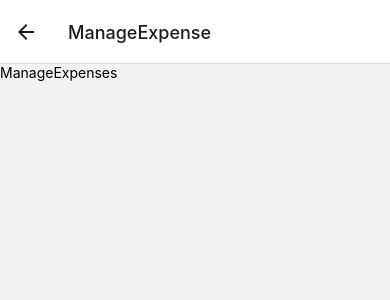
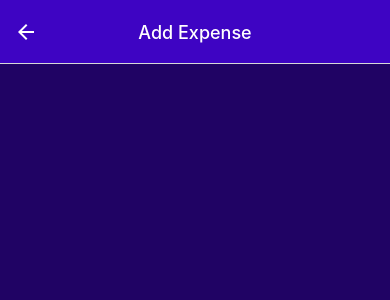
Before and after one commit to sukru-kolay/ExpenseTracker, a React Native app: screen /ManageExpense in a window 390 px wide. Shown: the top 300 px of the page. Built offline with nearby package versions, Linux system fonts and the light colour scheme.

Commit message:
manage expense screen updated

```diff
--- a/App.js
+++ b/App.js
@@ -17,7 +17,7 @@
 const ExpensesOverview = () => {
   return (
     <BottomTabs.Navigator
-      screenOptions={{
+      screenOptions={({navigation}) => ({
         headerStyle: {
           backgroundColor: GlobalStyles.colors.primary500,
         },
@@ -31,10 +31,10 @@
             icon="add"
             size={30}
             color={tintColor}
-            onPress={() => console.log('Pressed')}
+            onPress={() => navigation.navigate('ManageExpense')}
           />
         ),
-      }}>
+      })}>
       <BottomTabs.Screen
         name="RecentExpenses"
         component={RecentExpenses}
@@ -65,7 +65,14 @@
     <>
       <StatusBar />
       <NavigationContainer>
-        <Stack.Navigator>
+        <Stack.Navigator
+          screenOptions={{
+            headerStyle: {
+              backgroundColor: GlobalStyles.colors.primary500,
+            },
+            headerTintColor: 'white',
+            headerTitleAlign: 'center',
+          }}>
           <Stack.Screen
             name="ExpensesOverview"
             component={ExpensesOverview}
@@ -73,7 +80,14 @@
               headerShown: false,
             }}
           />
-          <Stack.Screen name="ManageExpense" component={ManageExpenses} />
+          <Stack.Screen
+            name="ManageExpense"
+            component={ManageExpenses}
+            options={{
+              title: 'Manage Expense',
+              presentation: 'modal', // ios da görünür androidde görünmez
+            }}
+          />
         </Stack.Navigator>
       </NavigationContainer>
     </>
--- a/src/components/ExpensesOutput/ExpenseItem.js
+++ b/src/components/ExpensesOutput/ExpenseItem.js
@@ -2,12 +2,15 @@
 import React from 'react';
 import {GlobalStyles} from '../../constants/styles';
 import {getFormattedDate} from '../../utils/Date';
-
-const ExpenseItem = ({description, amount, date}) => {
+import {useNavigation} from '@react-navigation/native';
+const ExpenseItem = ({id, description, amount, date}) => {
   const options = {year: 'numeric', month: 'long', day: 'numeric'};
   const formattedDate = new Intl.DateTimeFormat('tr-TR', options).format(date);
 
-  const expensePressHandler = () => {};
+  const navigation = useNavigation();
+  const expensePressHandler = () => {
+    navigation.navigate('ManageExpense', {expenseId: id});
+  };
   return (
     <Pressable
       onPress={expensePressHandler}
--- a/src/components/ExpensesOutput/ExpensesList.js
+++ b/src/components/ExpensesOutput/ExpensesList.js
@@ -5,6 +5,7 @@
 const renderExpenseItem = ({item}) => {
   return (
     <ExpenseItem
+      id={item.id}
       description={item.description}
       amount={item.amount}
       date={item.date}
--- a/src/screens/ManageExpenses.js
+++ b/src/screens/ManageExpenses.js
@@ -1,14 +1,50 @@
 import {StyleSheet, Text, View} from 'react-native';
-import React from 'react';
+import React, {useLayoutEffect} from 'react';
+import IconButton from '../components/UI/IconButton';
+import {GlobalStyles} from '../constants/styles';
 
-const ManageExpenses = () => {
+const ManageExpenses = ({navigation, route}) => {
+  const editedExpenseId = route.params?.expenseId; // expenseId undefined gelirse hata vermemesi için ? koydum.
+
+  const isEditing = !!editedExpenseId; // !! değişken tanımlıysa true değilse false anlamına gelir.
+
+  useLayoutEffect(() => {
+    navigation.setOptions({
+      title: isEditing ? 'Edit Expense' : 'Add Expense',
+    });
+  }, [navigation, isEditing]);
+
+  const deleteExpenseHandler = () => {};
+
   return (
-    <View>
-      <Text>ManageExpenses</Text>
+    <View style={styles.container}>
+      {isEditing && (
+        <View style={styles.deleteContainer}>
+          <IconButton
+            icon="trash"
+            color={GlobalStyles.colors.error500}
+            size={36}
+            onPress={deleteExpenseHandler}
+          />
+        </View>
+      )}
     </View>
   );
 };
 
 export default ManageExpenses;
 
-const styles = StyleSheet.create({});
+const styles = StyleSheet.create({
+  container: {
+    flex: 1,
+    padding: 24,
+    backgroundColor: GlobalStyles.colors.primary800,
+  },
+  deleteContainer: {
+    marginTop: 16,
+    paddingTop: 8,
+    borderTopWidth: 2,
+    borderTopColor: GlobalStyles.colors.primary200,
+    alignItems: 'center',
+  },
+});
```
